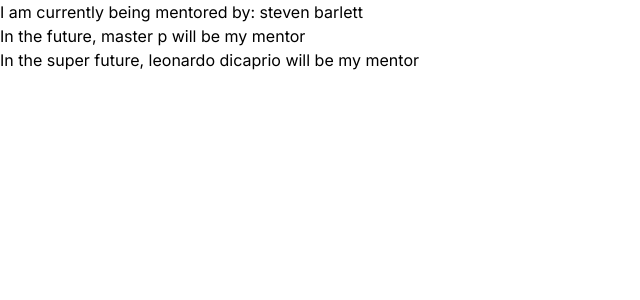
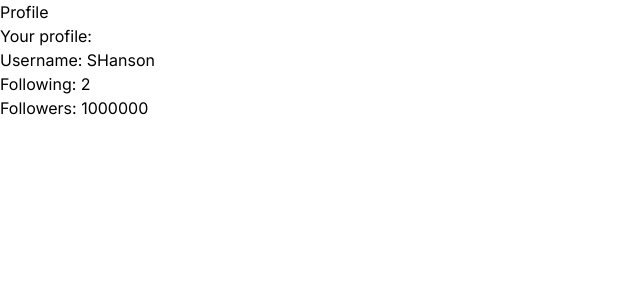
Before and after one commit to stevenahanson/essentialcode, a Next.js app: page / in a window 1280 px wide. Shown: the top 300 px of the page, without its empty margins (0-640 px from the left). Built offline with nearby package versions, Linux system fonts and the light colour scheme.

Commit message:
destructured user profile

```diff
--- a/src/app/page.tsx
+++ b/src/app/page.tsx
@@ -1,17 +1,26 @@
 export default function Home() {
-  const mentors = ["leonardo dicaprio", "steven barlett", "master p"];
+  const userProfile = {
+    userName: "SHanson",
+    fullName: "Steven Hanson",
+    followers: 1000000,
+    following: 2,
+  };
 
-  const [third, first, second] = mentors;
-
-  console.log("current mentor is " + first);
-  console.log("future mentor is " + second);
-  console.log("super future mentor is " + third);
+  const { userName, followers, following } = userProfile;
 
   return (
-    <div>
-      <p>I am currently being mentored by: {first}</p>
-      <p>In the future, {second} will be my mentor</p>
-      <p>In the super future, {third} will be my mentor</p>
-    </div>
+    <>
+      <div>
+        <p>Profile</p>
+      </div>
+      <div>
+        <h1>Your profile:</h1>
+      </div>
+      <div>
+        <p>Username: {userName}</p>
+        <p>Following: {following}</p>
+        <p>Followers: {followers}</p>
+      </div>
+    </>
   );
 }
```
